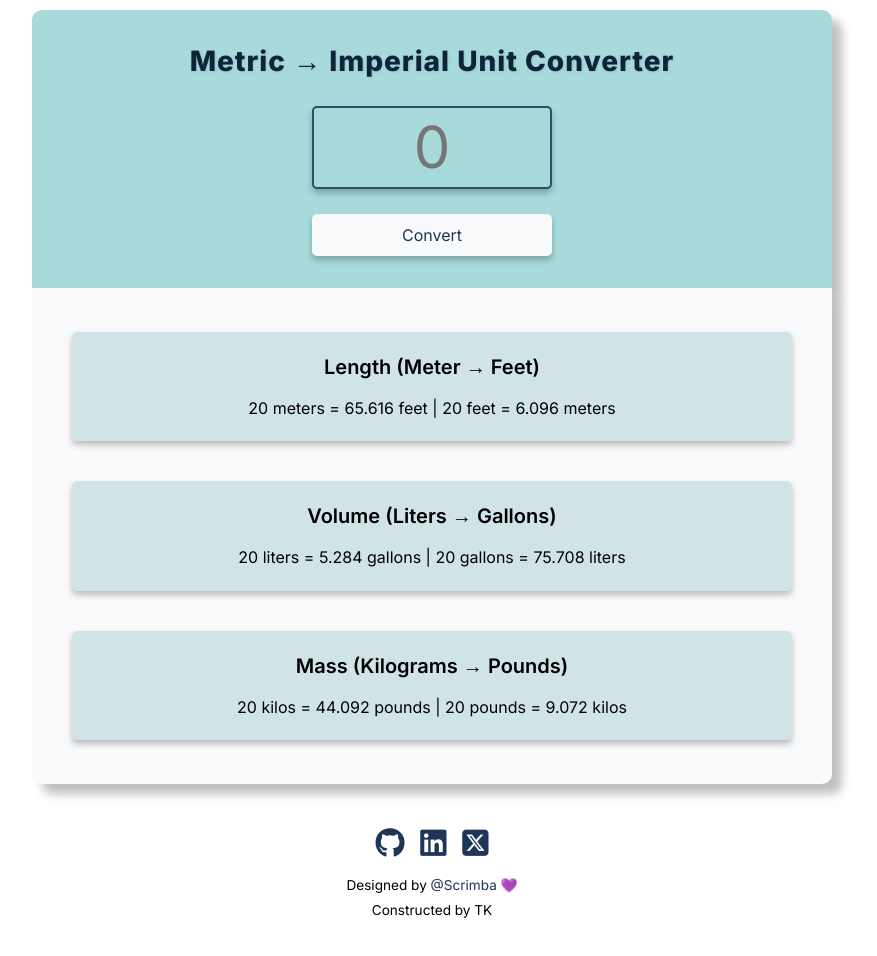
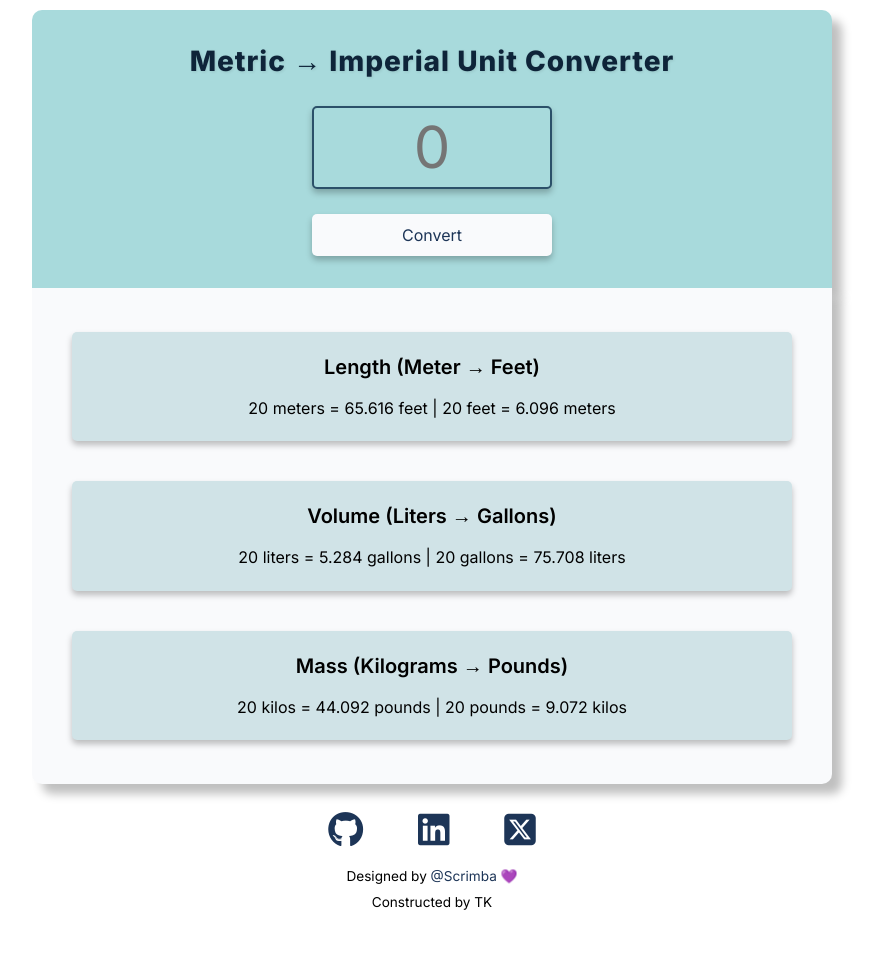
Before and after one commit to tak40/unit-converter, a website built with Vite: page index.html in a window 1280 px wide. Shown: the whole page, without its empty margins (208-1085 px from the left). Built offline with nearby package versions, Linux system fonts and the light colour scheme.

Commit message:
fix: footer spacing

```diff
--- a/index.css
+++ b/index.css
@@ -155,12 +155,13 @@ h1 {
 
 footer {
     text-align: center;
-    margin: 3em;
+    margin: 2em 1em;
 }
 
 .footer-icon a {
     font-size: 1.25em;
-    padding: 0 0.25em;
+    padding: 0.25em;
+    margin: 0 0.5em;
 }
 
 .footer-icon {
@@ -233,6 +234,11 @@ footer a:hover {
         border-bottom-right-radius: 10px;
         box-shadow: 10px 10px 10px rgba(0, 0, 0, 0.25);
     }
+
+    .footer-icon a {
+        font-size: 1.5em;
+        padding: 0.5em;
+    }
 }
 
 @media (min-width: 1024px) {
```
